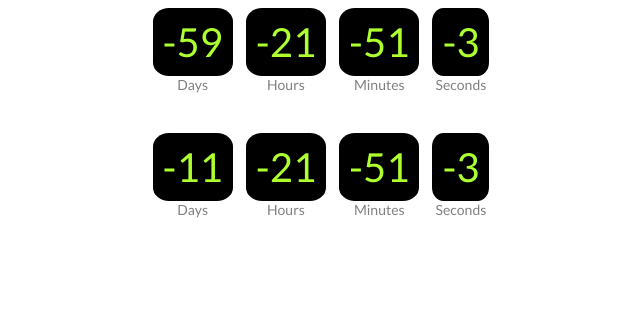
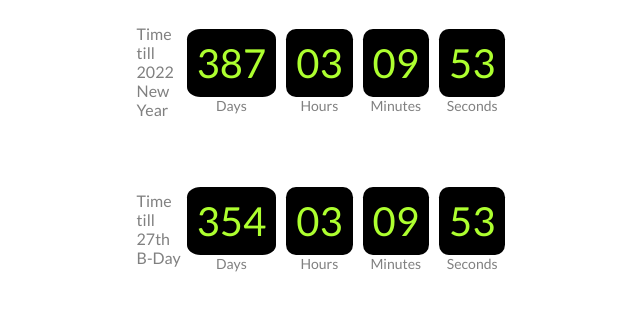
Before and after one commit to zaktitov/goit-js-hw-11-timer, a plain HTML site: page index.html in a window 1280 px wide. Shown: the whole page, without its empty margins (319-959 px from the left). Drawn offline with Linux system fonts and the light colour scheme.

Commit message:
fixed time

```diff
--- a/index.html
+++ b/index.html
@@ -13,6 +13,7 @@
 <body>
 
 	<div class="timer" id="timer-1">
+		<p>Time till 2022 New Year</p>
 		<div class="field">
 			<span class="value" data-value="days">00</span>
 			<span class="label">Days</span>
@@ -35,6 +36,7 @@
 	</div>
 
 	<div class="timer" id="timer-2">
+		<p>Time till 27th B-Day</p>
 		<div class="field">
 			<span class="value" data-value="days">00</span>
 			<span class="label">Days</span>
--- a/index.js
+++ b/index.js
@@ -40,14 +40,14 @@ class CountdownTimer {
 
 const newTimer = new CountdownTimer({
   selector: "#timer-1",
-  targetDate: new Date("Oct 11, 2021").getTime(),
+  targetDate: new Date("Dec 31, 2022").getTime(),
 });
 
 newTimer.start();
 
 const brandNewTimer = new CountdownTimer({
   selector: "#timer-2",
-  targetDate: new Date("Nov 28, 2021").getTime(),
+  targetDate: new Date("Nov 28, 2022").getTime(),
 });
 
 brandNewTimer.start();
--- a/styles.css
+++ b/styles.css
@@ -11,7 +11,6 @@ body > div:not(:last-child) {
 }
 
 .timer {
-  width: 350px;
   display: flex;
   justify-content: space-around;
   align-items: center;
@@ -23,6 +22,10 @@ body > div:not(:last-child) {
   align-items: center;
 }
 
+.field:not(:last-child) {
+  margin-right: 10px;
+}
+
 .field > .label {
   font-size: 14px;
   color: grey;
@@ -31,7 +34,14 @@ body > div:not(:last-child) {
 .value {
   color: greenyellow;
   background-color: black;
-  border-radius: 20%;
+  border-radius: 15%;
   font-size: 40px;
   padding: 10px;
 }
+
+p {
+  display: block;
+  width: 50px;
+  color: grey;
+  font-size: 16px;
+}
```
